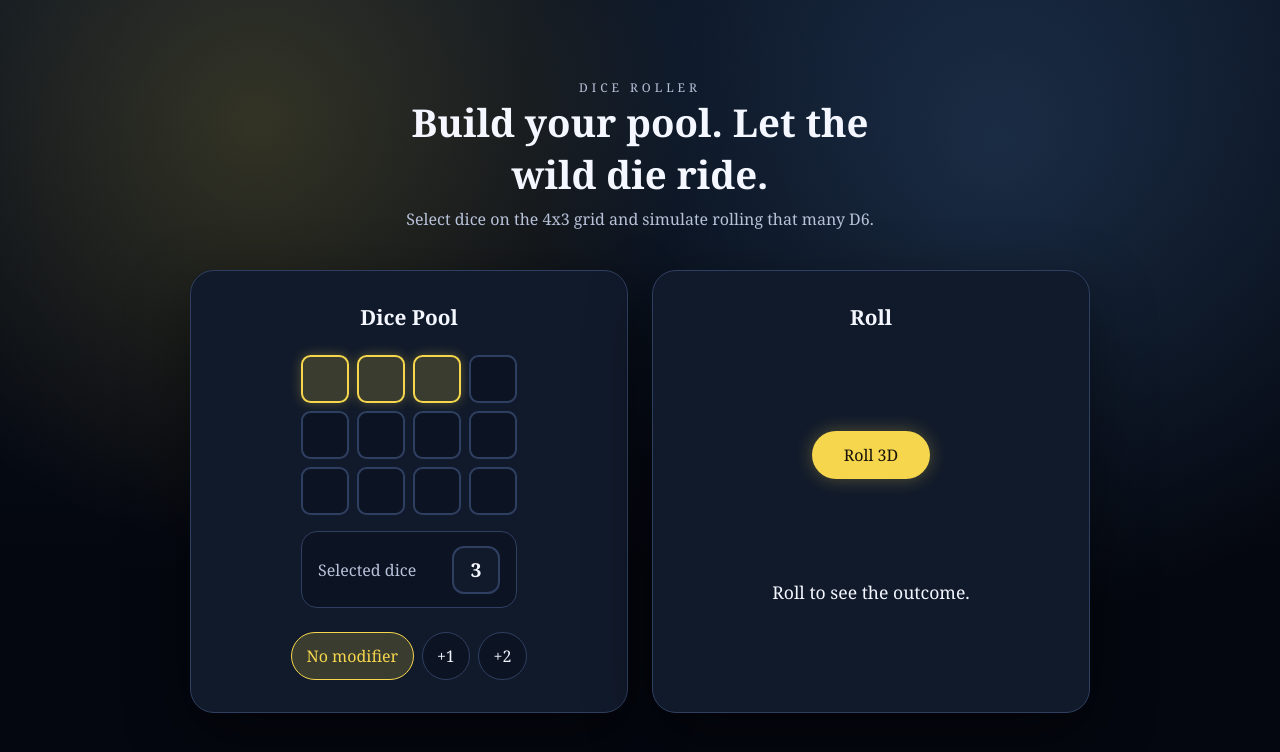
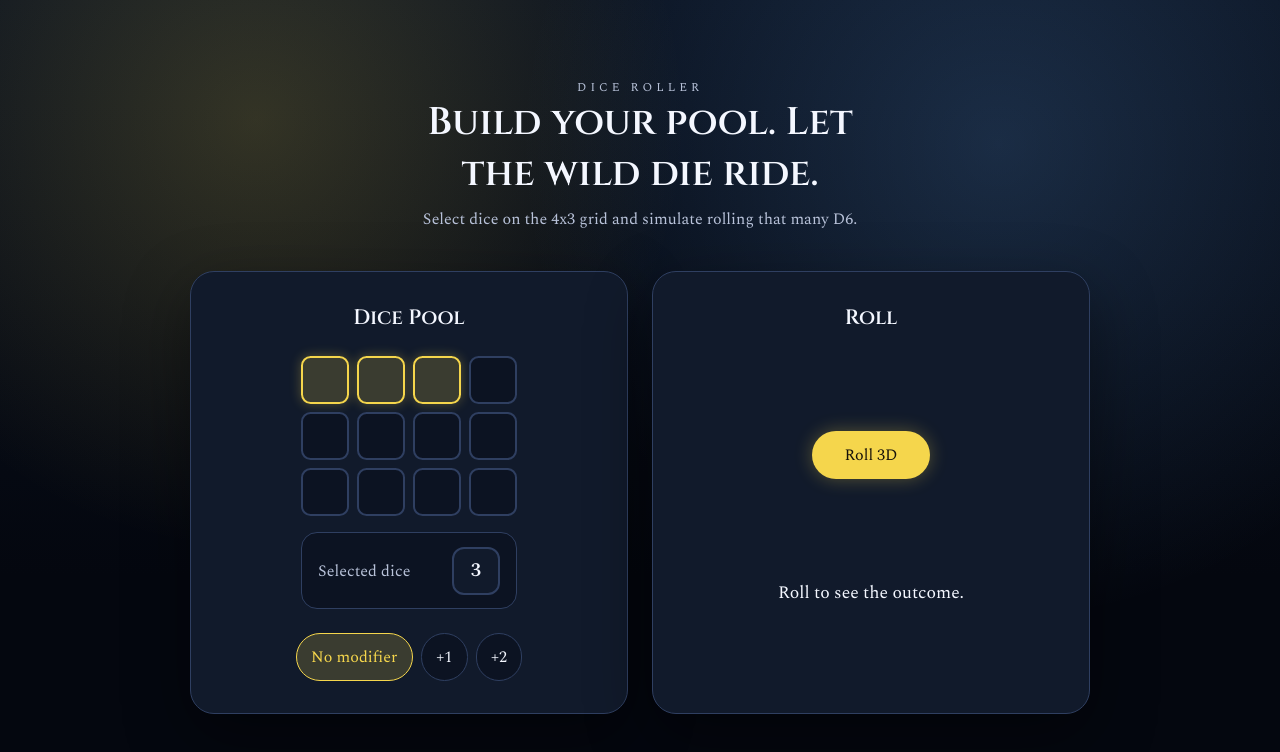
Before and after one commit to jreynoso/react-dice-roller, a React (Vite) app: page / in a window 1280 px wide. Shown: the top 752 px of the page. Built offline with nearby package versions, Linux system fonts and the light colour scheme.

Commit message:
serif-font

```diff
--- a/index.html
+++ b/index.html
@@ -3,6 +3,12 @@
   <head>
     <meta charset="UTF-8" />
     <link rel="icon" type="image/svg+xml" href="/vite.svg" />
+    <link rel="preconnect" href="https://fonts.googleapis.com" />
+    <link rel="preconnect" href="https://fonts.gstatic.com" crossorigin />
+    <link
+      href="https://fonts.googleapis.com/css2?family=Cinzel:wght@500;600;700&family=Spectral:ital,wght@0,400;0,500;0,600;1,400&display=swap"
+      rel="stylesheet"
+    />
     <meta name="viewport" content="width=device-width, initial-scale=1.0" />
     <title>react-dice-roller</title>
   </head>
--- a/src/ui/pages/DicePage.tsx
+++ b/src/ui/pages/DicePage.tsx
@@ -16,7 +16,7 @@
 
 const Header = styled.header`
   text-align: center;
-  max-width: 32rem;
+  max-width: 30rem;
 
   h1 {
     margin: 0;
--- a/src/ui/styles/globalStyles.ts
+++ b/src/ui/styles/globalStyles.ts
@@ -31,12 +31,22 @@
   body {
     margin: 0;
     min-height: 100vh;
-    font-family: 'Georgia', 'Times New Roman', serif;
+    font-family: 'Spectral', 'Georgia', 'Times New Roman', serif;
     color: var(--ink);
     background:
       radial-gradient(circle at 20% 15%, rgba(245, 214, 76, 0.18) 0%, transparent 35%),
       radial-gradient(circle at 78% 18%, rgba(107, 176, 255, 0.18) 0%, transparent 40%),
       linear-gradient(180deg, var(--bg-secondary) 0%, var(--bg) 72%);
+  }
+
+  h1,
+  h2,
+  h3,
+  h4,
+  h5,
+  h6 {
+    font-family: 'Cinzel', 'Georgia', 'Times New Roman', serif;
+    font-weight: 600;
   }
 
   #root {
```
